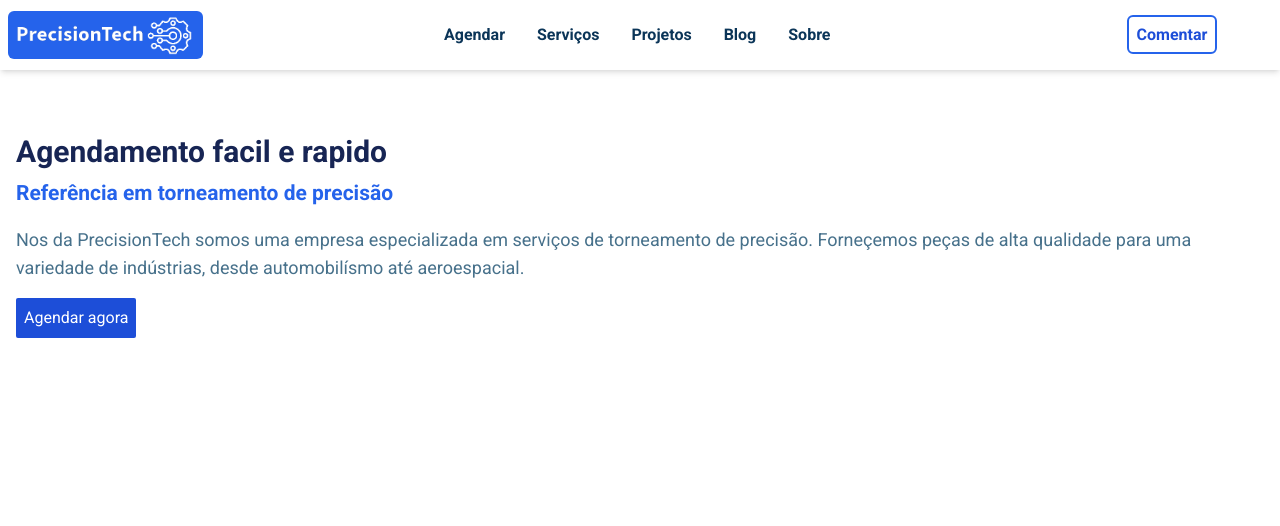
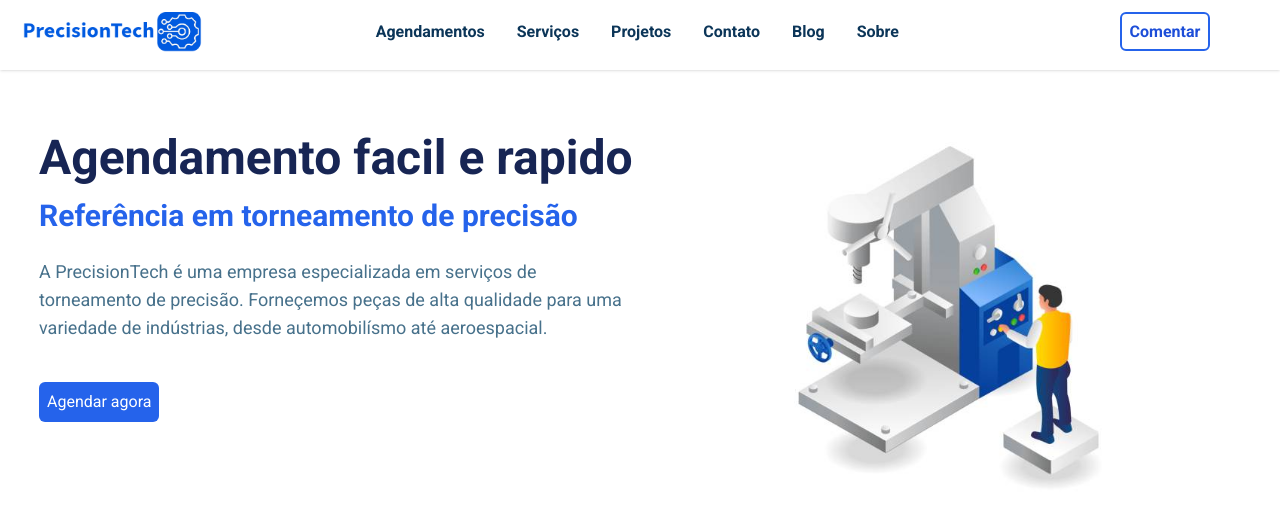
Before and after one commit to FranciscoNeto2909/PrecisionTech, a React (Vite) app: page / in a window 1280 px wide. Shown: the top 526 px of the page. Built offline with nearby package versions, Linux system fonts and the light colour scheme.

Commit message:
logo changed and headers style improved

```diff
--- a/src/components/headers/desktop/DesktopH.tsx
+++ b/src/components/headers/desktop/DesktopH.tsx
@@ -1,28 +1,35 @@
 import { Link } from "react-router-dom"
 import logo from "../../../assets/logo.png"
+
 export default function DesktopH() {
     return (
-        <div className="h-[70px] p-2 flex shadow-md justify-between items-center">
-            <div className="bg-blue-600 rounded-md px-2">
-                <img src={logo} className="h-12 py-1" alt="logo" />
+        <div className="h-[70px] p-2 shadow">
+            <div className="max-w-[1250px] mx-auto flex justify-between items-center">
+                <div className="px-2">
+                    <Link to="/">
+                        <img src={logo} className="h-12 py-1 " alt="logo" />
+                    </Link>
                 </div>
                 <div>
                     <nav>
                         <ul className="flex gap-8">
                             <li>
-                            <Link className="text-[#0b3558] font-bold" to="/agendar">Agendar</Link>
+                                <Link className="text-[#0b3558] font-bold hover:text-blue-800" to="/agendamentos">Agendamentos</Link>
                             </li>
                             <li>
-                            <Link className="text-[#0b3558] font-bold" to="/servicos">Serviços</Link>
+                                <Link className="text-[#0b3558] font-bold hover:text-blue-800" to="/servicos">Serviços</Link>
                             </li>
                             <li>
-                            <Link className="text-[#0b3558] font-bold" to="/projetos">Projetos</Link>
+                                <Link className="text-[#0b3558] font-bold hover:text-blue-800" to="/projetos">Projetos</Link>
                             </li>
                             <li>
-                            <Link className="text-[#0b3558] font-bold" to="/blog">Blog</Link>
+                                <Link className="text-[#0b3558] font-bold hover:text-blue-800" to="/contato">Contato</Link>
                             </li>
                             <li>
-                            <Link className="text-[#0b3558] font-bold" to="/sobre">Sobre</Link>
+                                <Link className="text-[#0b3558] font-bold hover:text-blue-800" to="/blog">Blog</Link>
+                            </li>
+                            <li>
+                                <Link className="text-[#0b3558] font-bold hover:text-blue-800" to="/sobre">Sobre</Link>
                             </li>
                         </ul>
                     </nav>
@@ -31,5 +38,6 @@ export default function DesktopH() {
                     <Link to="/comentar" className="font-bold rounded-md p-2 text-blue-700 border-2 border-blue-600">Comentar</Link>
                 </div>
             </div>
+        </div>
     )
 }
--- a/src/components/headers/mobile/MobileH.tsx
+++ b/src/components/headers/mobile/MobileH.tsx
@@ -15,8 +15,10 @@ export default function MobileH({ windowWidth }: Props) {
         <div className={`h-min-[70px] shadow-md ${menuOpened && "h-screen fixed top-0 bottom-0 left-0 right-0 z-20 bg-white"}
         flex flex-col py-2 border-b`}>
             <div className='flex items-center justify-between'>
-                <div className='ms-4 bg-blue-600 rounded-md px-2'>
-                    <img src={windowWidth <= 425 ? logoMobile : logo} className={`${windowWidth <= 425 ? "h-14 py-2" : "h-16 py-1"}`} alt="" />
+                <div className='ms-4'>
+                    <Link to="/">
+                        <img src={windowWidth <= 425 ? logoMobile : logo} className={`${windowWidth <= 425 ? "h-14 py-2" : "h-16 py-1"}`} alt="logo" />
+                    </Link>
                 </div>
                 <div className="me-4 h-[28px] w-[28px] flex flex-col justify-center gap-[6px] cursor-pointer" onClick={() => setMenuOpened(!menuOpened)}>
                     <span className={`border border-black ${menuOpened && "header-item-line1"}`}></span>
@@ -29,13 +31,16 @@ export default function MobileH({ windowWidth }: Props) {
                     <nav>
                         <ul>
                             <li className='py-6 text-xl font-bold border-b'>
-                                <Link className='text-[#0b3558]' to={"/agendar"}>Agendar</Link>
+                                <Link className='text-[#0b3558]' to={"/agendamentos"}>Agendamentos</Link>
                             </li>
                             <li className='py-6 text-xl font-bold border-b'>
                                 <Link className='text-[#0b3558]' to={"/serviços"}>Serviços</Link>
                             </li>
                             <li className='py-6 text-xl font-bold border-b'>
                                 <Link className='text-[#0b3558]' to={"/projetos"}>Projetos</Link>
+                            </li>
+                            <li className='py-6 text-xl font-bold border-b'>
+                                <Link className="text-[#0b3558] font-bold" to="/contato">Contato</Link>
                             </li>
                             <li className='py-6 text-xl font-bold border-b'>
                                 <Link className='text-[#0b3558]' to={"/blog"}>Blog</Link>
--- a/src/pages/home/Home.tsx
+++ b/src/pages/home/Home.tsx
@@ -2,19 +2,29 @@ import AOS from 'aos'
 import 'aos/dist/aos.css'
 import { useEffect } from 'react'
 import { Link } from 'react-router-dom'
+import torneadora from "../../assets/torneadora.jpg"
 
 export default function Home() {
     useEffect(() => {
         AOS.init()
     }, [])
     return (
-        <div className='p-4' data-aos="fade-in" data-aos-duration="3000">
-            <h1 className='text-blue-950 text-3xl font-bold mt-12'>Agendamento facil e rapido</h1>
-            <p className='text-blue-600 text-[21px] font-bold mt-2 mb-4'>Referência em torneamento de precisão</p>
-            <div>
-                <p className='text-[#47718b] text-lg'>Nos da PrecisionTech somos uma empresa especializada em serviços de torneamento de precisão. Forneçemos peças de alta qualidade para uma variedade de indústrias, desde automobilísmo até aeroespacial. </p>
-            </div>
-            <Link to="/agendamento" className='inline-block bg-blue-700 mt-4 text-white p-2 rounded-sm'>Agendar agora</Link>
-        </div >
+        <>
+            <section className='lg:mt-8' data-aos="fade-in" data-aos-duration="3000">
+                <div className="mx-auto max-w-[1250px] p-4 flex flex-col-reverse items-center lg:px-6 lg:flex-row">
+                    <div className='flex-1 self-start lg:mt-4'>
+                        <h1 className='text-blue-950 text-3xl font-bold lg:text-5xl'>Agendamento facil e rapido</h1>
+                        <p className='text-blue-600 text-[21px] font-bold mt-2 mb-4 lg:text-3xl lg:mt-4'>Referência em torneamento de precisão</p>
+                        <div className='my-6'>
+                            <p className='text-[#47718b] text-lg'>A PrecisionTech é uma empresa especializada em serviços de torneamento de precisão. Forneçemos peças de alta qualidade para uma variedade de indústrias, desde automobilísmo até aeroespacial. </p>
+                        </div>
+                        <Link to="/agendamento" className='inline-block bg-blue-600 mt-4 text-white p-2 rounded-md '>Agendar agora</Link>
+                    </div>
+                    <div className='flex-1 flex justify-center'>
+                        <img className='mb-8 h-60 rounded-md lg:mb-0 lg:h-96' src={torneadora} alt="" />
+                    </div>
+                </div>
+            </section >
+        </>
     )
 }
```
Also changed, not shown: src/assets/logo.png, src/assets/torneadora.jpg (added). Lines whose indentation alone changed are shown as unchanged.
